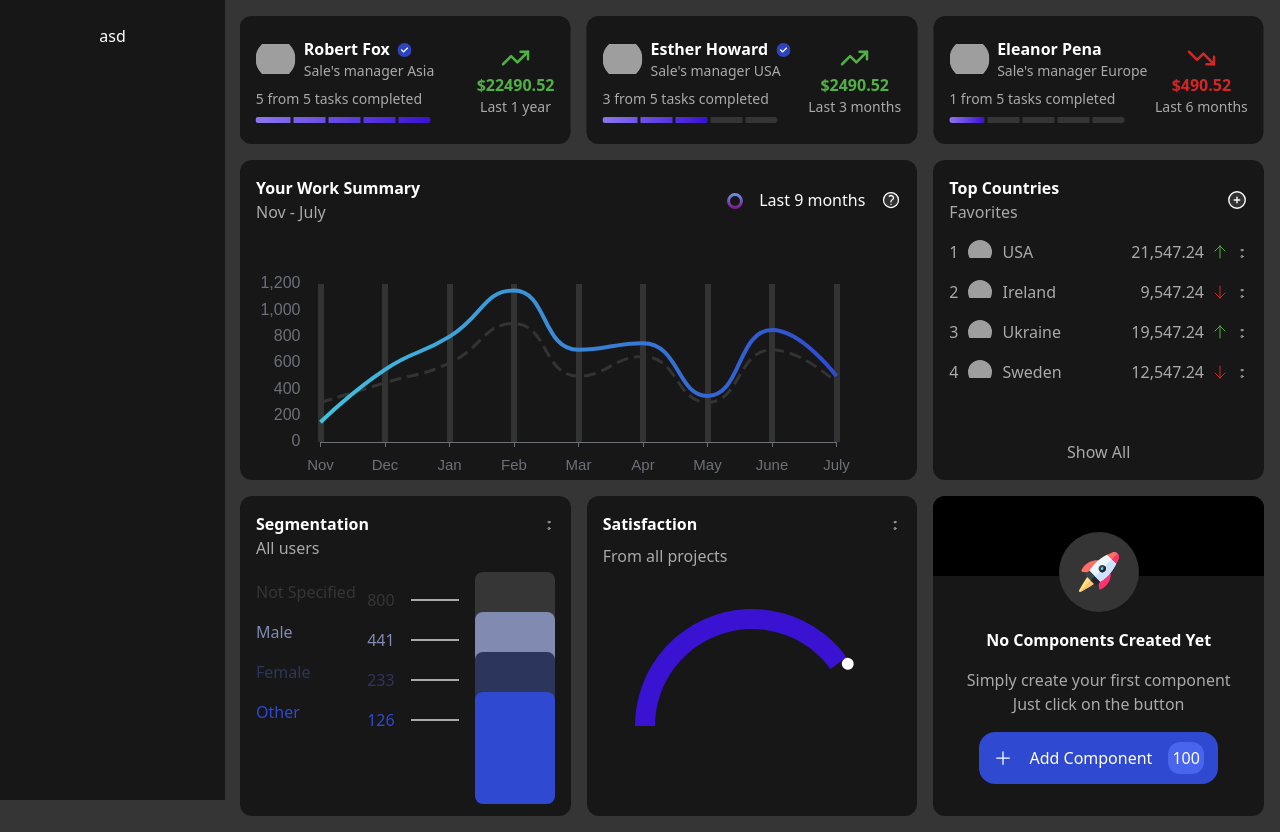
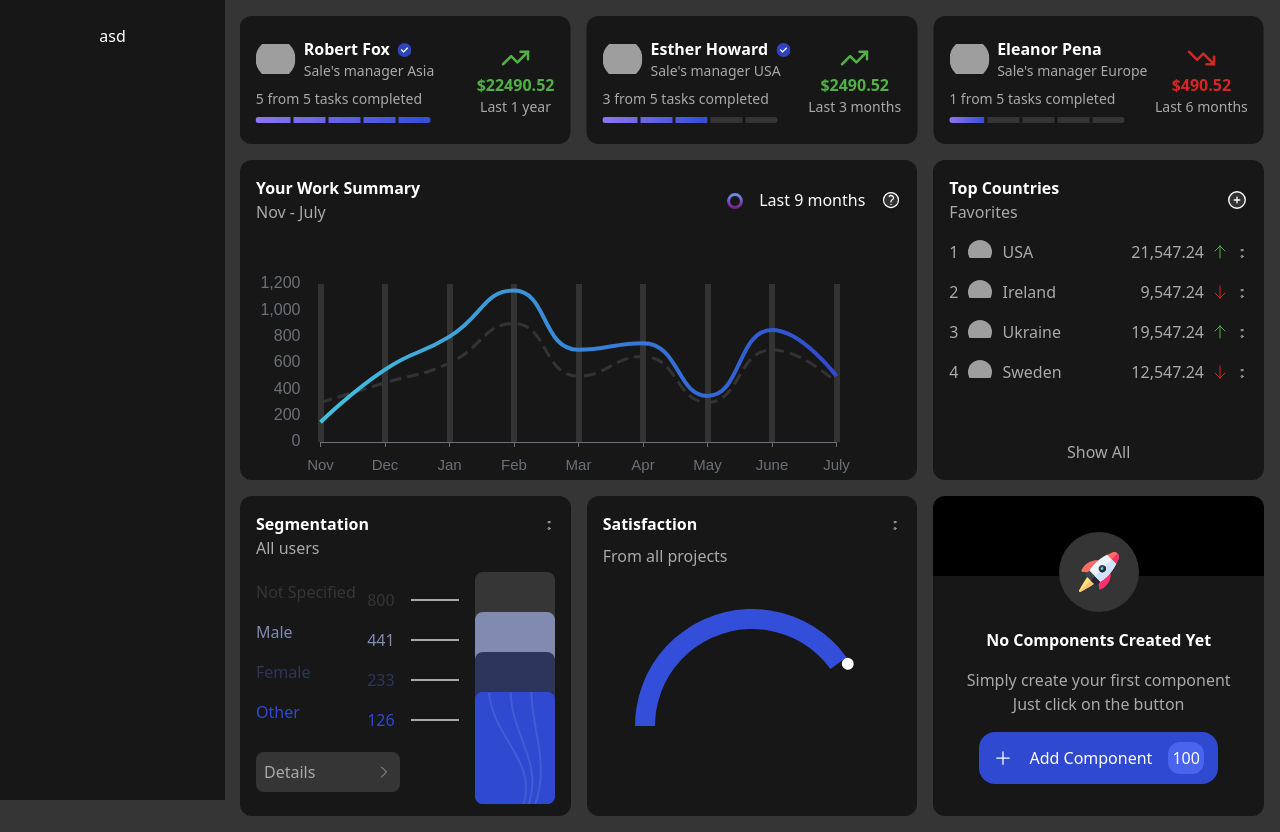
Before and after one commit to yfg1995/Dashboard-react-tailwind-typescript, a React (Create React App) app: page / in a window 1280 px wide. Built offline with nearby package versions, Linux system fonts and the light colour scheme; grey boxes are pictures that could not be loaded.

Commit message:
add dropdown and styling

```diff
--- a/src/components/Dashboard/DashboardSegmentation.tsx
+++ b/src/components/Dashboard/DashboardSegmentation.tsx
@@ -2,11 +2,35 @@ import { FC, HTMLAttributes } from "react";
 import { ContainerBorderRounded } from "../ContainerBorderRounded";
 import { Title } from "../Title";
 import { TwoDotsVertical } from "../../svg/TwoDotsVertical";
+import { CardBg } from "../../svg/CardBg";
+import { SelectDropdown } from "../SelectDropdown";
 
 export interface IDashboardSegmentation
   extends HTMLAttributes<HTMLDivElement> {}
 
 export const DashboardSegmentation: FC<IDashboardSegmentation> = (props) => {
+  const allUsers = [
+    {
+      title: "Not Specified",
+      textColor: "#363636",
+      value: 800,
+    },
+    {
+      title: "Male",
+      textColor: "#818BB1",
+      value: 441,
+    },
+    {
+      title: "Female",
+      textColor: "#2C365D",
+      value: 233,
+    },
+    {
+      title: "Other",
+      textColor: "#2F49D1",
+      value: 126,
+    },
+  ];
   return (
     <div {...props}>
       <ContainerBorderRounded className="h-[var(--c-sec-height)]">
@@ -23,47 +47,38 @@ export const DashboardSegmentation: FC<IDashboardSegmentation> = (props) => {
 
         <div className="text-brandTextGray mb-3">All users</div>
 
-        <ul className="[&>*]:flex [&>*]:items-center [&>*]:justify-between [&>*]:relative [&>*]:space-y-4">
-          <li>
-            <div className="text-[#363636]">Not Specified</div>
+        <ul className="[&>*]:flex [&>*]:items-center [&>*]:justify-between [&>*]:relative [&>*]:space-y-4 mb-5">
+          {allUsers.map((user, index) => (
+            <li key={user.title}>
+              <div style={{ color: user.textColor }}>{user.title}</div>
 
-            <div className="flex items-center gap-4 mr-24">
-              <span className="text-[#363636]">800</span>
-              <div className="w-12 h-0.5 bg-brandTextGray" />
-              <div className="absolute top-0 right-0 w-20 h-28 rounded-lg overflow-hidden bg-[#363636]" />
-            </div>
-          </li>
+              <div className="flex items-center gap-4 mr-24">
+                <span style={{ color: user.textColor }}>{user.value}</span>
+                <div className="w-12 h-0.5 bg-brandTextGray" />
 
-          <li>
-            <div className="text-[#818BB1]">Male</div>
+                {index === allUsers.length - 1 ? (
+                  <div
+                    className="absolute top-0 right-0 w-20 h-28 rounded-lg overflow-hidden"
+                    style={{ background: user.textColor }}
+                  >
+                    <CardBg />
+                  </div>
+                ) : (
+                  <div
+                    className="absolute top-0 right-0 w-20 h-28 rounded-lg overflow-hidden"
+                    style={{ background: user.textColor }}
+                  />
+                )}
+              </div>
+            </li>
+          ))}
+        </ul>
 
-            <div className="flex items-center gap-4 mr-24">
-              <span className="text-[#818BB1]">441</span>
-              <div className="w-12 h-0.5 bg-brandTextGray" />
-              <div className="absolute top-0 right-0 w-20 h-28 rounded-lg overflow-hidden bg-[#818BB1]" />
-            </div>
-          </li>
-
-          <li>
-            <div className="text-[#2C365D]">Female</div>
-
-            <div className="flex items-center gap-4 mr-24">
-              <span className="text-[#2C365D]">233</span>
-              <div className="w-12 h-0.5 bg-brandTextGray" />
-              <div className="absolute top-0 right-0 w-20 h-28 rounded-lg overflow-hidden bg-[#2C365D]" />
-            </div>
-          </li>
-
-          <li>
-            <div className="text-brandBlue">Other</div>
-
-            <div className="flex items-center gap-4 mr-24">
-              <span className="text-brandBlue">126</span>
-              <div className="w-12 h-0.5 bg-brandTextGray" />
-              <div className="absolute top-0 right-0 w-20 h-28 rounded-lg overflow-hidden bg-brandBlue" />
-            </div>
-          </li>
-        </ul>
+        <SelectDropdown
+          options={[]}
+          defaultSelectedId="Details"
+          className="w-36"
+        />
       </ContainerBorderRounded>
     </div>
   );
--- /dev/null
+++ b/src/components/SelectDropdown.tsx
@@ -0,0 +1,106 @@
+import { useState, FC, CSSProperties } from "react";
+import { cn } from "../utils/utils";
+import { ChevronArrow } from "../svg/ChevronArrow";
+
+export type TSelectOption = {
+  id: string;
+  value: string;
+};
+
+export interface ISelect {
+  options: TSelectOption[];
+  isEmptyInit?: boolean;
+  defaultSelectedId?: string;
+  className?: string;
+  onSelect?: (id: string) => void;
+  onSave?: (value: string) => void;
+  disabled?: boolean;
+}
+
+export const SelectDropdown: FC<ISelect> = ({
+  options,
+  defaultSelectedId,
+  className,
+  isEmptyInit,
+  disabled = false,
+  onSelect,
+  onSave,
+}) => {
+  const [selectedId, setSelectedId] = useState(
+    isEmptyInit ? undefined || null : defaultSelectedId || options[0]?.id
+  );
+  const [toggle, setToggle] = useState(false);
+
+  const handleToggle = () => {
+    setToggle((prev) => !prev);
+  };
+
+  const handleSelect = (id: string) => () => {
+    setSelectedId(id);
+    onSelect?.(id);
+    setToggle(false);
+    onSave?.(options.find((option) => option.id === id)?.value || "");
+  };
+
+  const itemHeight = 50;
+
+  return (
+    <div
+      className={cn(
+        "relative cursor-pointer",
+        disabled && "opacity-50 pointer-events-none",
+        isEmptyInit && "pointer-events-none",
+        className
+      )}
+    >
+      <div
+        className={cn(
+          "relative flex justify-between gap-2 text-brandTextGray bg-brandOnyxBlack items-center p-2 w-full select-none text-center rounded-lg",
+          className
+        )}
+        onClick={handleToggle}
+      >
+        <span>
+          {options.find((option) => option.id === selectedId)?.value ||
+            defaultSelectedId}
+        </span>
+
+        <ChevronArrow
+          width="16"
+          height="16"
+          strokeColor="var(--clr-text-grey)"
+          className={cn(toggle ? "rotate-180 translate-y-[2px]" : "")}
+        />
+      </div>
+
+      {toggle && (
+        <div
+          className={cn(
+            "absolute top-full left-0 border bg-white border-brandStrokeGray rounded-lg overflow-x-hidden overflow-y-auto max-h-[var(--item-height)] divide-y divide-y-brandStrokeGray text-center px-4 w-full",
+            className
+          )}
+          style={
+            {
+              "--item-height": `${itemHeight * 5}px`,
+              zIndex: 20,
+            } as CSSProperties
+          }
+        >
+          {options.map((option) => (
+            <div
+              className="flex justify-center items-center w-full bg-white cursor-pointer hover:text-brandStrokeGray select-none duration-300 ease-in-out"
+              key={option.id}
+              style={{
+                color: selectedId === option.id ? "var(--clr-stroke-gray)" : "",
+                height: `${itemHeight}px`,
+              }}
+              onClick={handleSelect(option.id)}
+            >
+              {option.value}
+            </div>
+          ))}
+        </div>
+      )}
+    </div>
+  );
+};
--- a/src/index.css
+++ b/src/index.css
@@ -4,7 +4,7 @@
 
 :root {
   --clr-light-blue: #8e76ef;
-  --clr-blue: #3912d2;
+  --clr-blue: #334ed8;
   --clr-blackk: #353535;
   --clr-charcoal-black: #171717;
   --clr-text-grey: #aba9a9;
@@ -24,6 +24,7 @@ body {
   background: var(--clr-blackk);
 }
 
+/* EMBLA CAROUSEL */
 .embla {
   width: 100%;
   margin: auto;
@@ -50,6 +51,8 @@ body {
   min-width: 0;
   margin-right: var(--slide-spacing);
 }
+
+/* SATISFICATION PROGRESS */
 
 .satiscfication {
   --progress: 0;
--- /dev/null
+++ b/src/svg/CardBg.tsx
@@ -0,0 +1,36 @@
+import { FC } from "react";
+
+export interface ICardBg {}
+
+export const CardBg: FC<ICardBg> = () => {
+  return (
+    <svg width="80" height="112" viewBox="0 0 80 112" fill="none">
+      <g clipPath="url(#clip0)">
+        <path d="M80 0H0V112H80V0Z" fill="#2F49D1" />
+        <path
+          d="M48.2857 113.12C62.6864 69.8671 18.2857 45.92 14 0.839996"
+          stroke="#FFFBFB"
+          strokeOpacity="0.1"
+          strokeWidth="2"
+        />
+        <path
+          d="M53.7143 112.56C68.115 69.3071 36.2857 42.84 35.7143 0.559998"
+          stroke="#FFFBFB"
+          strokeOpacity="0.1"
+          strokeWidth="2"
+        />
+        <path
+          d="M60.2857 112C74.6864 68.7471 56.8571 40.6 56.2857 -1.67999"
+          stroke="#FFFBFB"
+          strokeOpacity="0.1"
+          strokeWidth="2"
+        />
+      </g>
+      <defs>
+        <clipPath id="clip0">
+          <rect width="80" height="112" fill="white" />
+        </clipPath>
+      </defs>
+    </svg>
+  );
+};
--- /dev/null
+++ b/src/svg/ChevronArrow.tsx
@@ -0,0 +1,33 @@
+import { FC } from "react";
+
+export interface IChevronArrow {
+  strokeColor: string;
+  className?: string;
+  width: string;
+  height: string;
+}
+
+export const ChevronArrow: FC<IChevronArrow> = ({
+  strokeColor,
+  className,
+  width,
+  height,
+}) => {
+  return (
+    <svg
+      width={width}
+      height={height}
+      fill="none"
+      viewBox="0 0 24 24"
+      strokeWidth="1.5"
+      stroke={strokeColor}
+      className={className}
+    >
+      <path
+        strokeLinecap="round"
+        strokeLinejoin="round"
+        d="m8.25 4.5 7.5 7.5-7.5 7.5"
+      />
+    </svg>
+  );
+};
--- a/tailwind.config.js
+++ b/tailwind.config.js
@@ -8,7 +8,7 @@ const customColors = {
   brandGreen: "#51b045",
   brandRed: "#d42626",
   brandLightBlue: "#42c2dd",
-  brandBlue: "#2f49d0",
+  brandBlue: "#334ED8",
   brandCeruleanBlue: "#2F49D1",
 };
 
```
